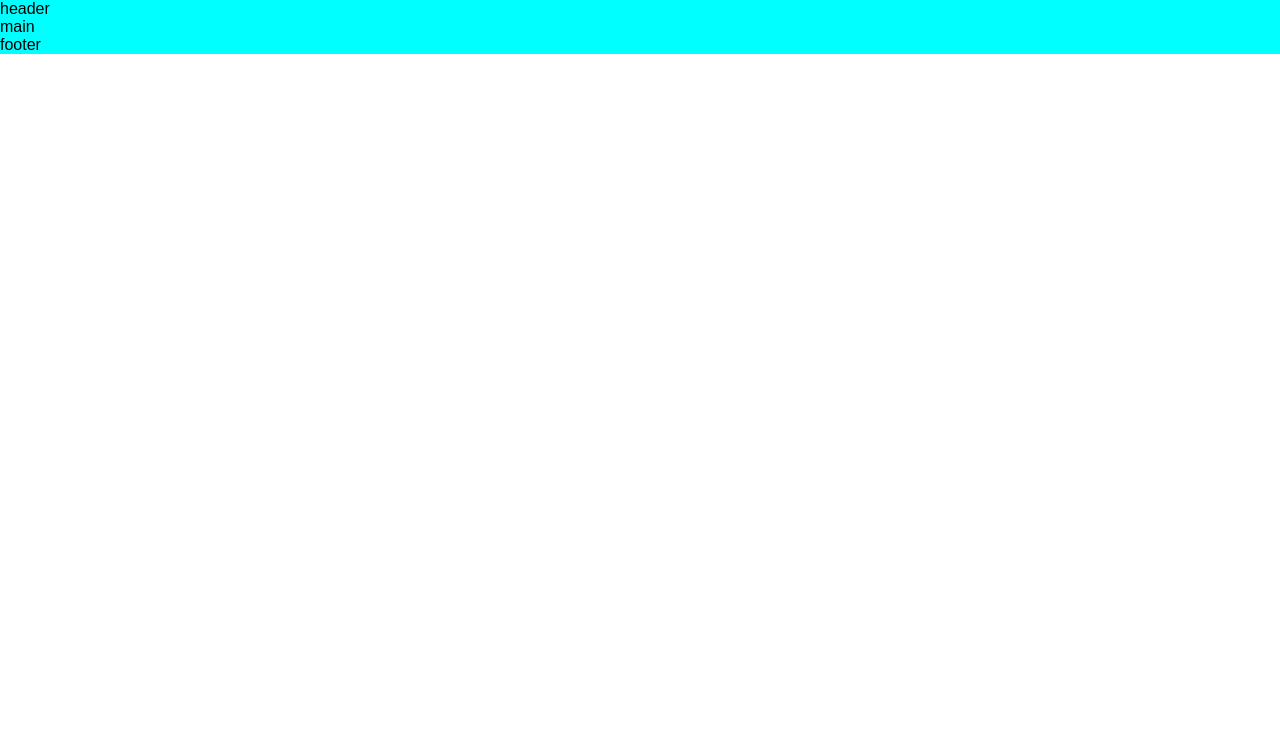
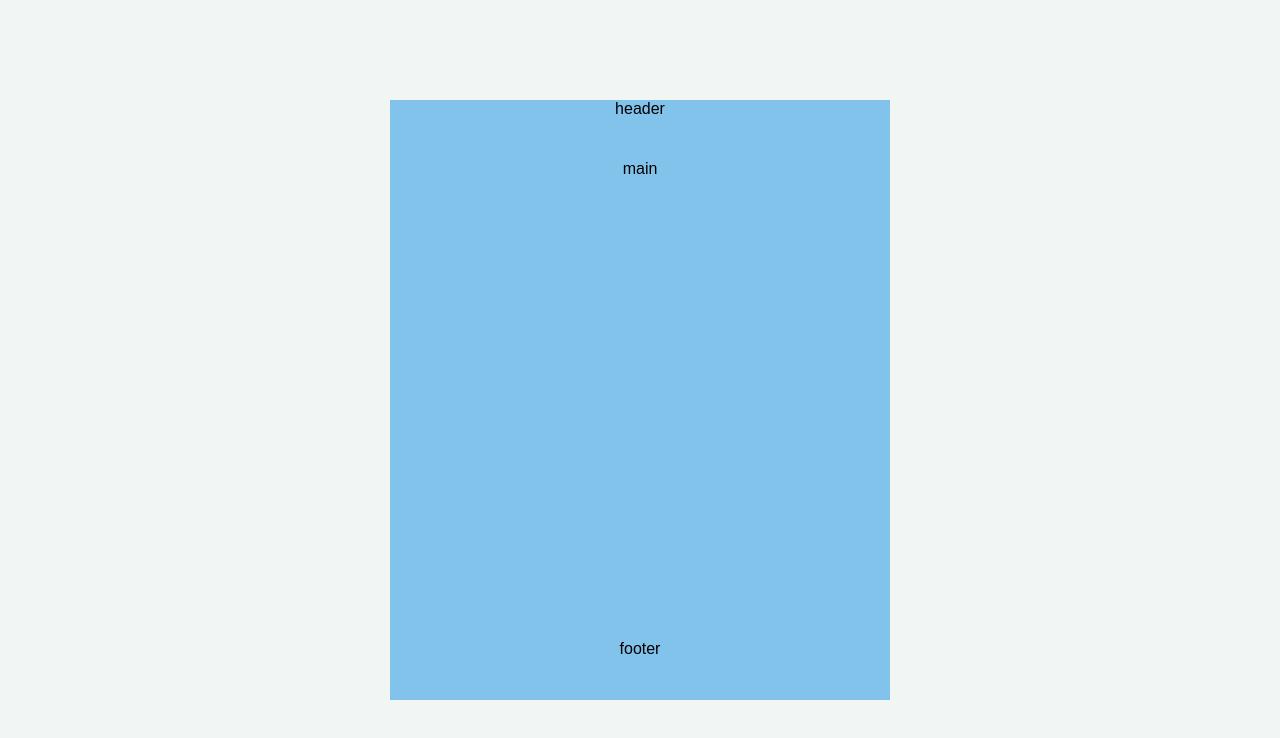
Before and after one commit to JunJongHun/TecheerPartners_ToDo, a React (Create React App) app: page / in a window 1280 px wide. Shown: the top 738 px of the page. Built offline with nearby package versions, Linux system fonts and the light colour scheme.

Commit message:
feat : layout 구현

```diff
--- a/src/components/Footer.jsx
+++ b/src/components/Footer.jsx
@@ -1,7 +1,7 @@
 import React from "react";
 
 function Footer(props) {
-  return <footer>footer</footer>;
+  return <footer className="layout__footer">footer</footer>;
 }
 
 export default Footer;
--- a/src/components/Header.jsx
+++ b/src/components/Header.jsx
@@ -1,7 +1,7 @@
 import React from "react";
 
 function Header(props) {
-  return <header>header</header>;
+  return <header className="layout__header">header</header>;
 }
 
 export default Header;
--- a/src/components/Main.jsx
+++ b/src/components/Main.jsx
@@ -1,7 +1,7 @@
 import React from "react";
 
 function Main(props) {
-  return <main>main</main>;
+  return <main className="layout__main">main</main>;
 }
 
 export default Main;
--- a/src/sass/abstracts/_variables.scss
+++ b/src/sass/abstracts/_variables.scss
@@ -0,0 +1,4 @@
+$bg--color: #f1f6f5;
+$main--bg--color: #82c3ec;
+$text--color: #4b56d2;
+$accent--color: #472183;
--- a/src/sass/base/_reset.scss
+++ b/src/sass/base/_reset.scss
@@ -1,3 +1,4 @@
+@import "../abstracts/variables";
 * {
   margin: 0;
   font-family: "Noto Sans KR", sans-serif;
@@ -44,3 +45,14 @@ ol {
   padding-left: 0;
   list-style: none;
 }
+
+#root {
+  display: flex;
+  justify-content: center;
+  align-items: center;
+
+  width: 100vw;
+  height: 100vh;
+
+  background-color: $bg--color;
+}
--- a/src/sass/layout/_footer.scss
+++ b/src/sass/layout/_footer.scss
@@ -0,0 +1,5 @@
+.layout {
+  &__footer {
+    height: 10%;
+  }
+}
--- a/src/sass/layout/_header.scss
+++ b/src/sass/layout/_header.scss
@@ -0,0 +1,5 @@
+.layout {
+  &__header {
+    height: 10%;
+  }
+}
--- a/src/sass/layout/_layout.scss
+++ b/src/sass/layout/_layout.scss
@@ -1,3 +1,17 @@
+@import "../abstracts/variables";
 .layout {
-  background-color: aqua;
+  display: flex;
+  flex-direction: column;
+  justify-content: center;
+  align-items: center;
+
+  width: 60%;
+  max-width: 500px;
+  min-width: 500px;
+
+  height: 60%;
+  max-height: 600px;
+  min-height: 600px;
+
+  background-color: $main--bg--color;
 }
--- a/src/sass/layout/_main.scss
+++ b/src/sass/layout/_main.scss
@@ -0,0 +1,5 @@
+.layout {
+  &__main {
+    flex-grow: 1;
+  }
+}
--- a/src/sass/main.scss
+++ b/src/sass/main.scss
@@ -1,5 +1,11 @@
 //base
+@import "./base/base";
 @import "./base/reset";
 
 //layout
 @import "./layout/layout";
+@import "./layout/header";
+@import "./layout/main";
+@import "./layout/footer";
+
+//components
```
